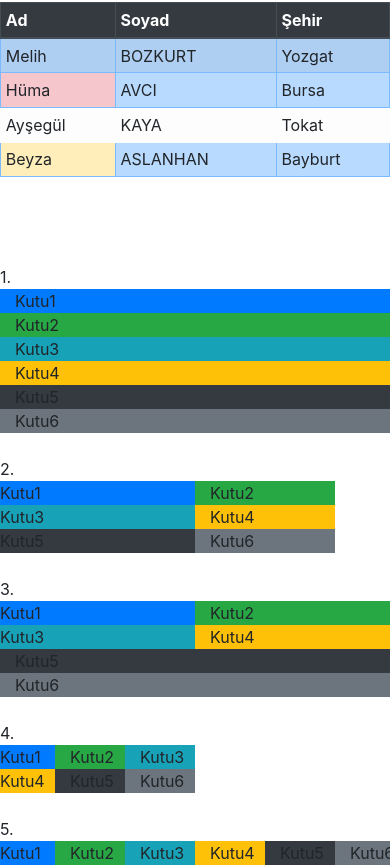
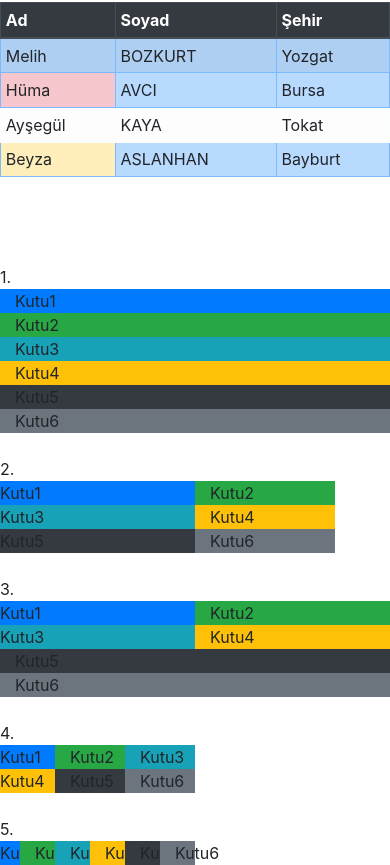
Before and after one commit to korkmazeray2506-spec/KORKMAZ-ERAY, a plain HTML site: page index.html in a window 390 px wide. Shown: the part 1034-1899 px from the top of the page. Drawn offline with nearby package versions, Linux system fonts and the light colour scheme.

Commit message:
Update index.html

```diff
--- a/index.html
+++ b/index.html
@@ -196,17 +196,17 @@ yan yana yazılır.
 
 
     5.<div class="row">
-        <div class="col-2 col-sm-8 col-md-6 col-lg-4 col-xl-2  bg-primary">Kutu1</div>
+        <div class="col-1 col-sm-8 col-md-6 col-lg-4 col-xl-2  bg-primary">Kutu1</div>
 
-        <div class="col-2 col-sm-4 col-md-6 col-lg-4 col-xl-2  bg-success">Kutu2</div>
+        <div class="col-1 col-sm-4 col-md-6 col-lg-4 col-xl-2  bg-success">Kutu2</div>
 
-        <div class="col-2 col-sm-8 col-md-6 col-lg-4 col-xl-2  bg-info">Kutu3</div>
+        <div class="col-1 col-sm-8 col-md-6 col-lg-4 col-xl-2  bg-info">Kutu3</div>
 
-       <div class="col-2 col-sm-4 col-md-6 col-lg-4 col-xl-2  bg-warning">Kutu4</div>
+       <div class="col-1 col-sm-4 col-md-6 col-lg-4 col-xl-2  bg-warning">Kutu4</div>
 
-        <div class="col-2 col-sm-8 col-md-6 col-lg-4 col-xl-2  bg-dark">Kutu5</div>
+        <div class="col-1 col-sm-8 col-md-6 col-lg-4 col-xl-2  bg-dark">Kutu5</div>
 
-        <div class="col-2 col-sm-4 col-md-6 col-lg-4 col-xl-2  bg-secondary">Kutu6</div>
+        <div class="col-1 col-sm-4 col-md-6 col-lg-4 col-xl-2  bg-secondary">Kutu6</div>
     </div>
 
 </body>
```
